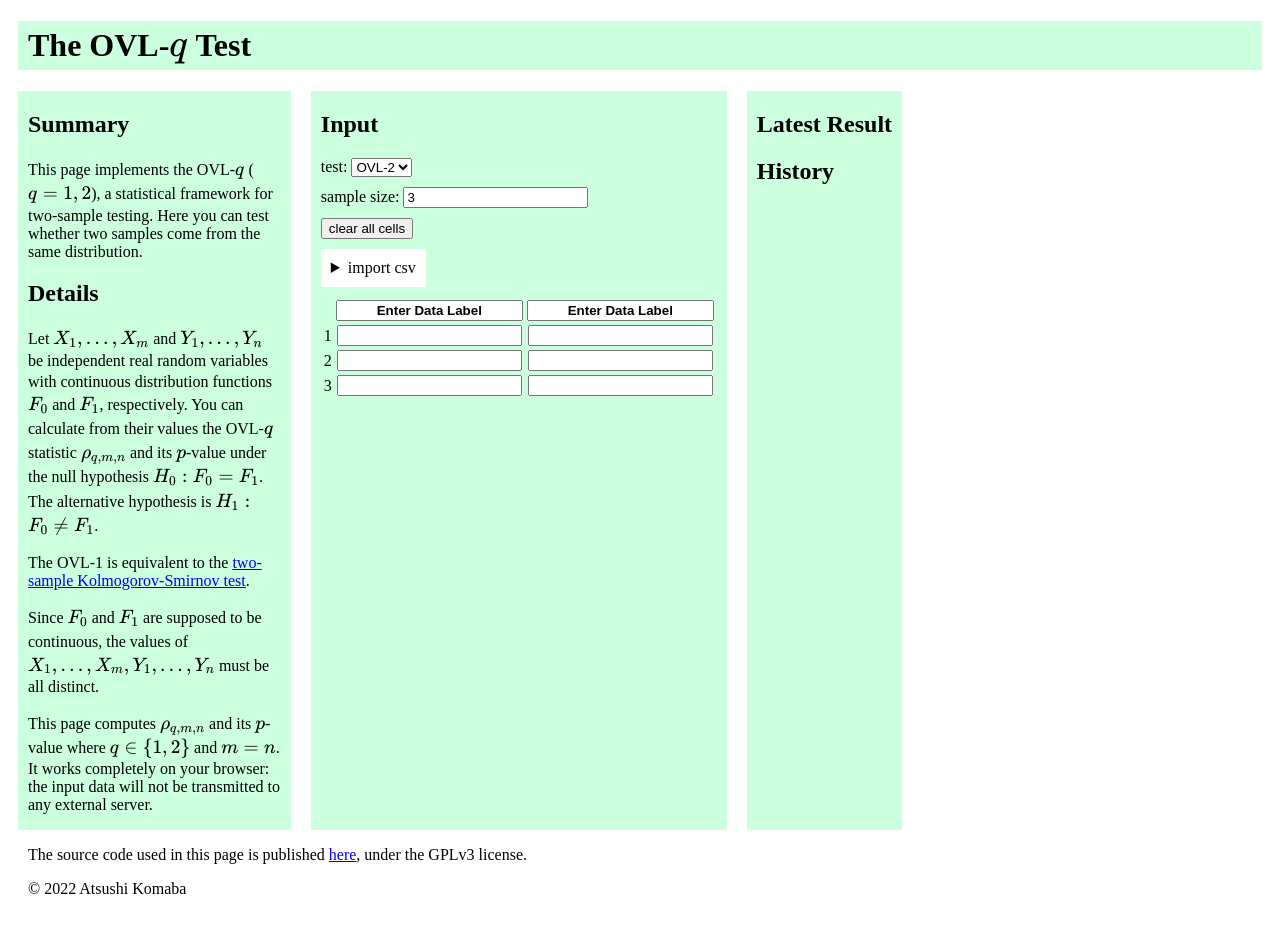
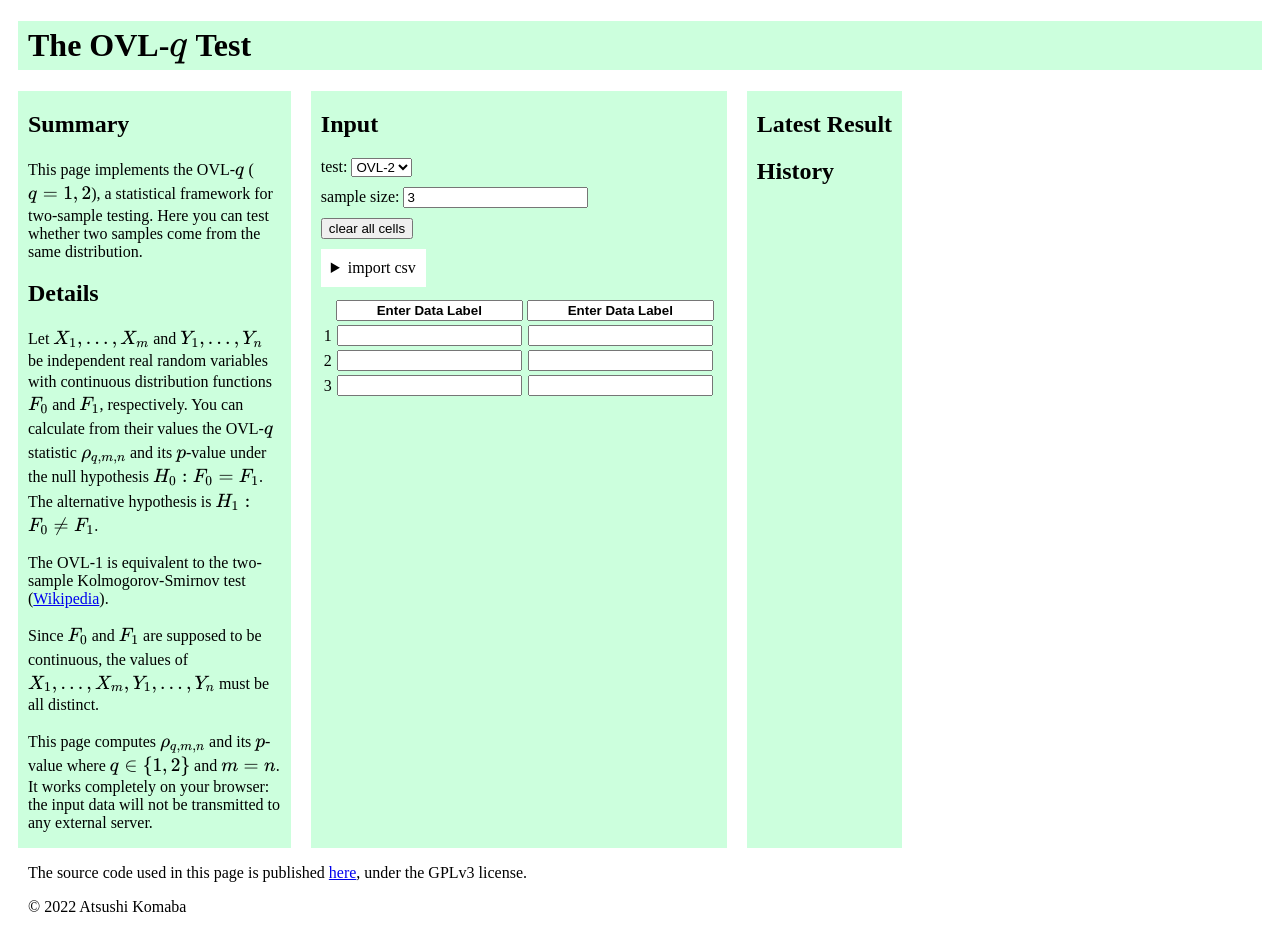
Before and after one commit to fiveseven-lambda/ovl-test, a React app: page / in a window 1280 px wide. Built offline with nearby package versions, Linux system fonts and the light colour scheme.

Commit message:
fix description

```diff
--- a/src/app.tsx
+++ b/src/app.tsx
@@ -58,7 +58,7 @@ const Description = ({widthSwitch}: {widthSwitch: WidthSwitch}) => <div classNam
     The alternative hypothesis is <KaTeX text='H_1: F_0 \neq F_1'/>.
   </p>
   <p>
-    The OVL-1 is equivalent to the <a href='https://en.wikipedia.org/wiki/Kolmogorov%E2%80%93Smirnov_test'>two-sample Kolmogorov-Smirnov test</a>.
+    The OVL-1 is equivalent to the two-sample Kolmogorov-Smirnov test (<a href='https://en.wikipedia.org/wiki/Kolmogorov%E2%80%93Smirnov_test'>Wikipedia</a>).
   </p>
   <p>
     Since <KaTeX text='F_0'/> and <KaTeX text='F_1'/> are supposed to be continuous,
--- a/src/result.tsx
+++ b/src/result.tsx
@@ -81,7 +81,7 @@ export const Result = ({input, results, pValue: [pValue, setPValue], pkg, widthS
         </table>
       </div>);
   }
-  return <div className={`part ${widthSwitch}`}>{elements}</div>;
+  return <div id='result' className={`part ${widthSwitch}`}>{elements}</div>;
 }
 
 const num2tex = (value: number) => value.toString()
--- a/src/style.css
+++ b/src/style.css
@@ -16,6 +16,9 @@
 
 #description.wide {
   width: 20%;
+}
+#result {
+  word-break: break-all;
 }
 
 .input-part {
```
